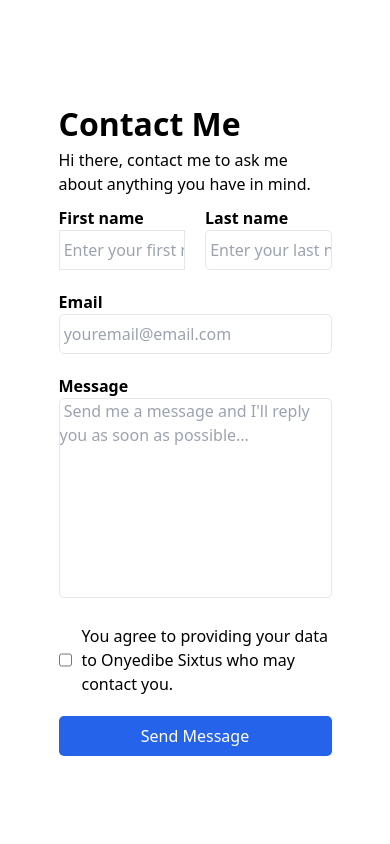
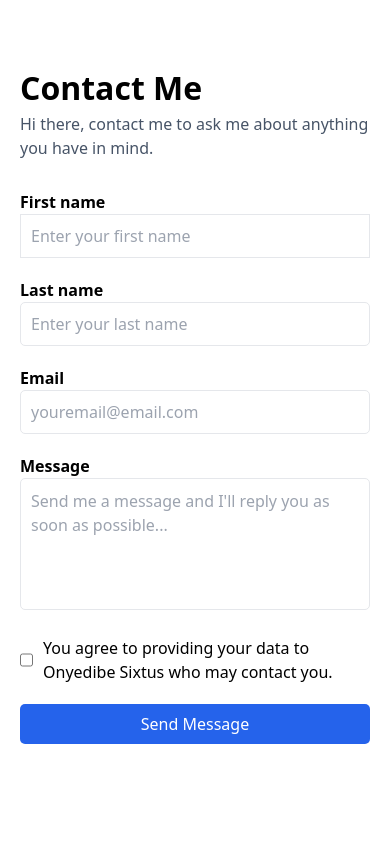
Before and after one commit to Xys-Tus/Linktree-reactjs_HNG9, a React (Create React App) app: page /contact in a window 390 px wide. Shown: the top 844 px of the page. Built offline with nearby package versions, Linux system fonts and the light colour scheme.

Commit message:
Bug: FIxed that made the build to fail.

```diff
--- a/src/components/Contact.js
+++ b/src/components/Contact.js
@@ -1,45 +1,40 @@
 import React from "react";
-import Backbtn from "../Images/backBtn.png";
-import Slack from "../Images/slack.png";
-import Github from "../Images/github.png";
 import Zuri from "../Images/Zuri.png";
 import I4G from "../Images/I4G.png";
-import Profile_img from "../Images/profile_img.png";
-import ThreeDots from "../Images/threedots.png";
 
 const Home = () => {
   return (
     <>
-      <div className=" w-full flex items-center pt-[100px] flex-col h-screen">
-        <div className="w-[70%] mx-auto">
-          <div className="w-full mb-[10px]">
+      <div className=" w-full flex items-center pt-[64px] flex-col h-screen">
+        <div className="md:w-[70%] md:mx-auto w-full px-[20px] mb-[20px]">
+          <div className="w-full mb-[30px]">
             <h1 className=" text-[2rem] font-semibold ">Contact Me</h1>
-            <p>
+            <p className="text-[#475467]">
               Hi there, contact me to ask me about anything you have in mind.
             </p>
           </div>
           <form>
-            <div className="flex justify-between w-full ">
-              <div className="w-full mr-[10px]">
+            <div className="flex flex-col md:flex-row justify-between w-full ">
+              <div className="w-full mr-[10px] mb-[20px] md:mb-0">
                 <label htmlFor="first_name" className=" font-semibold ">
                   First name
                 </label>
                 <input
                   type="text"
                   id="first_name"
-                  placeholder=" Enter your first name"
-                  className="border h-[40px] w-full outline-blue-300"
+                  placeholder="Enter your first name"
+                  className="border h-[44px] w-full outline-blue-300 px-[10px]"
                 />
               </div>
-              <div className="w-full mb-[20px] flex-col justify-end ml-[10px]">
+              <div className="w-full mb-[20px] flex-col justify-end md:ml-[10px]">
                 <label htmlFor="last_name" className="font-semibold ">
                   Last name
                 </label>
                 <input
                   type="text"
                   id="last_name"
-                  placeholder=" Enter your last name"
-                  className="border h-[40px] rounded-[5px] w-[100%] outline-blue-300"
+                  placeholder="Enter your last name"
+                  className="border h-[44px] rounded-[5px] w-[100%] outline-blue-300 px-[10px]"
                 />
               </div>
             </div>
@@ -50,8 +45,8 @@ const Home = () => {
               <input
                 type="text"
                 id="email"
-                placeholder=" youremail@email.com"
-                className="w-full border h-[40px] rounded-[5px] outline-blue-300"
+                placeholder="youremail@email.com"
+                className="w-full border h-[44px] rounded-[5px] outline-blue-300 px-[10px]"
               />
             </div>
             <div className="message mb-[20px]">
@@ -59,8 +54,8 @@ const Home = () => {
                 Message
               </label>
               <textarea
-                placeholder=" Send me a message and I'll reply you as soon as possible..."
-                className="w-full border rounded-[5px] h-[200px] focus:border-blue-300 outline-blue-300 resize-none"
+                placeholder="Send me a message and I'll reply you as soon as possible..."
+                className="w-full border rounded-[5px] h-[132px] focus:border-blue-300 outline-blue-300 resize-none p-[10px]"
               />
             </div>
             <div className="flex mb-[20px]">
@@ -79,7 +74,7 @@ const Home = () => {
           </form>
         </div>
       </div>
-      <div className="px-[20px] md:px-[40px] mb-[50px] md:mb-0 mt-[100px]">
+      <div className="px-[20px] md:px-[40px] mb-[50px] md:mb-0 mt-[96px]">
         <footer className="flex justify-between md:items-center flex-col md:flex-row border-t h-[20vh]">
           <div className="zuri my-[20px] md:my-0">
             <img src={Zuri} alt="" />
--- a/src/index.js
+++ b/src/index.js
@@ -2,7 +2,7 @@ import React from "react";
 import ReactDOM from "react-dom/client";
 import "./index.css";
 import App from "./App";
-import { BrowserRouter, Routes, Route } from "react-router-dom";
+import { BrowserRouter} from "react-router-dom";
 const root = ReactDOM.createRoot(document.getElementById("root"));
 root.render(
   <React.StrictMode>
```
